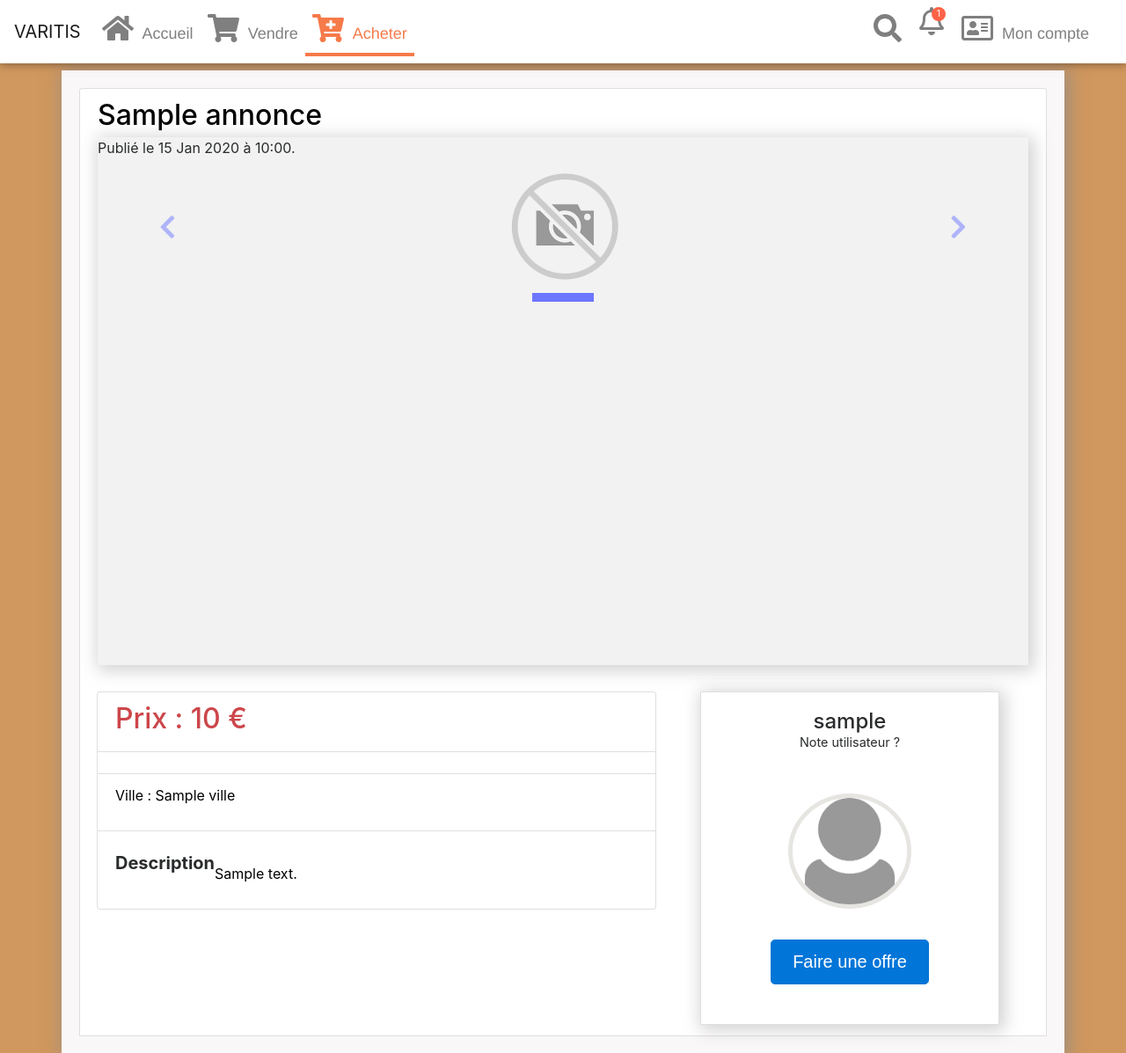
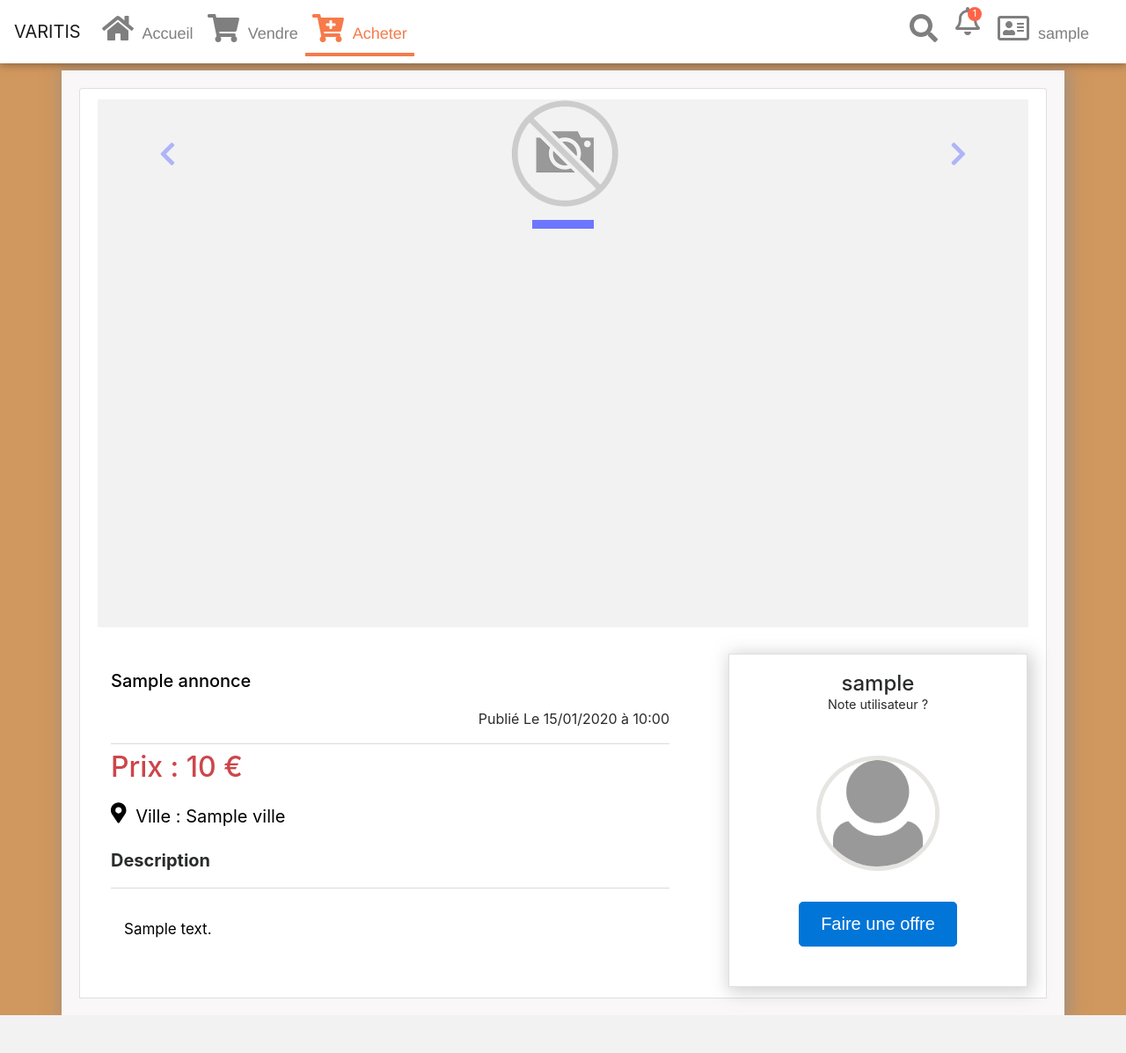
Before and after one commit to trsaid/Varitis, a PHP site: page /buy.php?ann=1 in a window 1280 px wide. Shown: the whole page at 88% size. After the commit the page ends 1154 px from the top, so only its background shows below. Run offline with PHP 8.4, Linux system fonts and the light colour scheme; the visitor is signed in with stand-in values (Sample User, id 1); tables that the repository leaves empty or names only in its code hold one stand-in row (values such as "Sample post"); some libraries are stand-ins or nearby versions.

Commit message:
Mise à jour page achat.
+ Ajout du formulaire d'offre (Ajax)
+ Amélioration de la mise en forme de la page d'achat (buy.php).
+ Class offre

```diff
--- a/assets/css/style.css
+++ b/assets/css/style.css
@@ -3,6 +3,10 @@ html, body{
 }
 body{
 	background: #D0975E;
+}
+
+a:link {
+    text-decoration: none;
 }
 
 .container{
@@ -45,10 +49,11 @@ body{
 }
 
 .ann_cont{
-	position: relative;
-	float: left;
-	 width: 650px;
-	padding: 0 0 0 44px;
+	width: 650px;
+	padding: 0 0 0 15px;
+	margin: 30px 0 0 15px;
+	background-color: #fff;
+	border-radius: 5px;
 }
 
 .ann_img{
@@ -67,21 +72,31 @@ body{
 .ann_date {
     position: absolute;
     top: 0;
-    right: 0;
+    right: 10px;
 }
 
 .ann_titre, .ann_ville, .ann_desc, .ann_date {
-	text-decoration: none;
     color: #000;
+	margin: 20px 0 20px 0;
+	font-size: 20px;
 }
+
+.ann_desc_in{
+	color: #000;
+	font-size: 17px;
+	margin: 0 0 0 15px;
+}
+
 .ann_desc_title{
 	font-size: 20px;
 	font-weight:bold;
 }
 
 .ann_price {
-	text-decoration: none;
     color: #cc464b;
+}
+.ann_date_in{
+	text-align: right;
 }
 
 .big_ann_img{
@@ -91,8 +106,6 @@ body{
 	width: 100%;
 	cursor: pointer;
 	background: #f2f2f2;
-	border: solide 1px #000;
-	box-shadow: 3px 3px 18px 3px rgba(140,140,140,0.4);
 }
 .big_img{
 	display: block;
@@ -104,6 +117,11 @@ body{
 	max-width: 100%;
 	width: auto;
 	margin: auto;
+}
+
+.ville_marker{
+	padding: 0 5px 0 0;
+	font-size: 30px;
 }
 
 .item_info{
@@ -385,7 +403,7 @@ body.account li.account .nav-link
 
 .card-profile {
 	width: 340px;
-	margin: 30px 0 0 50px;
+	margin: 30px 0 0 67px;
 	background-color: #fff;
 	border-radius: 0;
 	border: solide 1px #000;
@@ -415,6 +433,10 @@ body.account li.account .nav-link
   margin: 0 1em;
   font-size: 1.6em;
 }
-.card-profile .card-links .fa:focus, .card-profile .card-links .fa:hover {
-  text-decoration: none;
+
+.divider{
+	height: 1px;
+	margin: .5rem 0;
+	overflow: hidden;
+	background-color: #dadada;
 }
--- a/assets/js/notifications.js
+++ b/assets/js/notifications.js
@@ -38,7 +38,7 @@ $(document).ready(function() {
 	// Actualisation toute les 5 secondes
 	setInterval(function() {
 		load_unseen_notification();;
-	}, 5000);
+	}, 20000);
 	// Ouverture de la liste des notif
 	$(".notif").click(function() {
 		$("#notificationContainer").fadeToggle(300);
--- a/buy.php
+++ b/buy.php
@@ -64,9 +64,7 @@ $start_page = ($page-1) * $res_par_page; // Page de départ.
 
 	?>
 			<li class="list-group-item">
-				<h2 class="ann_titre"><?php echo $items['titre'] ?></h2>
 				<div class="big_ann_img">
-					<p>Publié le <?php echo date( 'd M Y à H:i.', $date_item ) ?></p>
 					<div id="ImageSlider" class="carousel slide" data-ride="carousel">
 						<ol class="carousel-indicators">
 							<?php
@@ -103,22 +101,24 @@ $start_page = ($page-1) * $res_par_page; // Page de départ.
 					</div>
 				</div>
 			<div class="row">
+
 				<div class="ann_cont">
-					<ul class="item_info">
-						<li class="list-group-item">
-							<h2 class="ann_price">Prix : <?php echo $items['prix'] ?> €</h2>
-						</li>
-						<li class="list-group-item">
+					<h2 class="ann_titre"><?php echo $items['titre'] ?></h2>
+					<p class="ann_date_in">Publié <?php echo $item->AffDate($date_item) ?></p>
 
-						</li>
-						<li class="list-group-item">
-							<p class="ann_ville">Ville : <?php echo $item->getVille($items['id_ville']) ?></p>
-						</li>
-						<li class="list-group-item">
-							<p class="ann_desc_title">Description</p>
-							<p class="ann_desc"> </br><?php echo $items['description'] ?> </p>
-						</li>
-					</ul>
+					<div class="divider"></div>
+					<h2 class="ann_price">Prix : <?php echo $items['prix'] ?> €</h2>
+					<div class="ann_ville_grp">
+						<p class="ann_ville">
+							<i class="fas fa-map-marker-alt ville_marker"></i>
+							Ville : <?php echo $item->getVille($items['id_ville']) ?>
+						</p>
+					</div>
+					<div class="description">
+						<p class="ann_desc_title">Description</p>
+						<div class="divider"></div>
+						<p class="ann_desc_in"> </br><?php echo $items['description'] ?> </p>
+					</div>
 				</div>
 				<div class='card card-profile text-center'>
 					<div class='card-block'>
@@ -134,13 +134,13 @@ $start_page = ($page-1) * $res_par_page; // Page de départ.
 				</div>
 			</div>
 			</li>
-			<div class="offre-form">
+			<form method="post" class="offre-form">
 				<div class="row">
 					<div class="col-md-2">
 						<div class="form-group">
 							<label>Entrez votre prix</label>
 							<div class="input-group">
-								<input type="text" name="prix-offre" class="form-control"/>
+								<input type="text" name="prix-offre" data-ann-id="<?php echo $id_ann; ?>" class="form-control prix-offre" required="required"/>
 								<span class="input-group-addon">€</span>
 							</div>
 							<div class="help-block with-errors"></div>
@@ -151,15 +151,14 @@ $start_page = ($page-1) * $res_par_page; // Page de départ.
 					<div class="col-md-4">
 						<div class="form-group">
 							<label for="form_message">Message</label>
-							<textarea id="form_message" name="message" class="form-control" placeholder="Accompagnez votre offre d'un message." rows="4" required="required"></textarea>
-							<div class="help-block with-errors"></div>
+							<textarea name="form_message" class="form-control message-offre" placeholder="Accompagnez votre offre d'un message." rows="4" required="required"></textarea>
 						</div>
 					</div>
 					<div class="col-md-12">
-						<input class="btn btn-success btn-send" value="Validé mon offre">
+						<input type="submit" name="post" id="post" class="btn btn-success btn-send" value="Validé mon offre">
 					</div>
 				</div>
-			</div>
+			</form>
 
 	<?php
 		}
--- a/include/item.class.php
+++ b/include/item.class.php
@@ -124,7 +124,7 @@ class item {
 								<h2 class="ann_titre">'. $items['titre'] .'</h2>
 								<p class="ann_ville">'. $ville['Nom_ville'] .'</p>
 								<p class="ann_desc">'. self::textLimit($items['description']) .'</p>
-								<p class="ann_date">Le '. date( 'd M Y à H:i.', $date_item ) .'</p>
+								<p class="ann_date">'. $this->AffDate($date_item ) .'</p>
 								<h2 class="ann_price">'. $items['prix'] .' € </h2>
 							</div>
 						</li>
--- a/include/navbar.php
+++ b/include/navbar.php
@@ -35,7 +35,9 @@
 			</li>
 		</ul>
 		<!-- Sinon : Bouton Mon compte -->
-		<?php } else { ?>
+		<?php } else {
+			$membre = new Membre();
+		?>
 		<ul class="navbar-nav mr-sm-2">
 			<li class="nav-item search" id="nav-icon">
 				<a class="nav-link" href="search.php"><i class="fas fa-search fa-2x"> </i></a>
@@ -61,7 +63,7 @@
 			</div>
 			<li class="nav-item account" id="nav-icon">
 				<div class="input-group">
-					<a class="nav-link" href="profile.php"><i class="far fa-address-card fa-2x"></i><span id="nav-icon-text">Mon compte</span></a>
+					<a class="nav-link" href="profile.php"><i class="far fa-address-card fa-2x"></i><span id="nav-icon-text"><?php echo $membre->getUsername($_SESSION['id_me']); ?></span></a>
 					<!--<button class="btn btn-outline-success" type="button" onclick="location.href='profile.php';"><i class="fa fa-address-card" ></i></i> Mon compte</button>-->
 				</div>
 			</li>
```
Also changed, not shown: assets/js/offre.js (+45 -1 lines), include/notif.class.php (+22 -23 lines), include/offre.class.php (added, +24 -0 lines), offre-form-ajax.php (added, +23 -0 lines).
